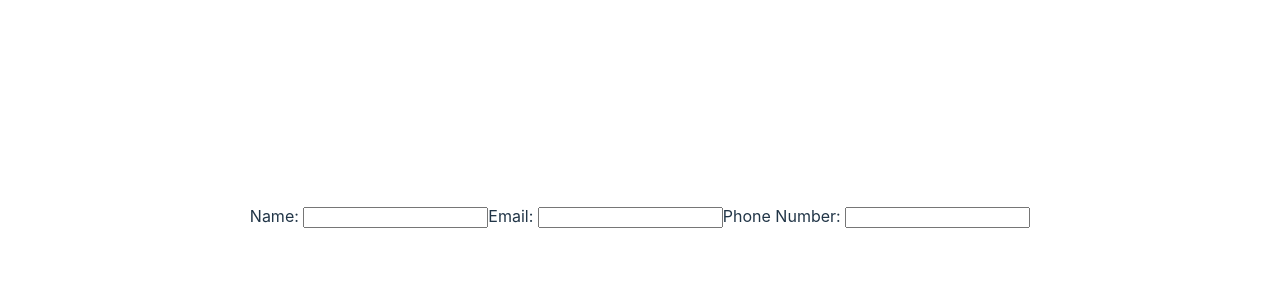
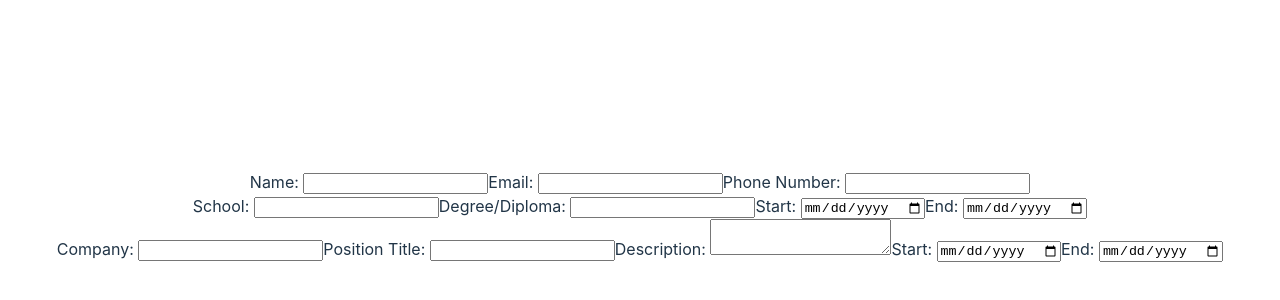
Before and after one commit to Trxllest/cv-application-react, a React (Vite) app: page / in a window 1280 px wide. Shown: the part 184-484 px from the top of the page. Built offline with nearby package versions, Linux system fonts and the light colour scheme.

Commit message:
Import section components

```diff
--- a/src/App.jsx
+++ b/src/App.jsx
@@ -1,7 +1,9 @@
 import { useState } from 'react'
 import Section from './components/Section'
-import Info from './components/info'
+import Info from './components/Info'
+import Education from './components/Education'
 import './App.css'
+import Employment from './components/Employment'
 
 function App() {
   const [,] = useState()
@@ -11,8 +13,12 @@ function App() {
     <Section>
       <Info />
     </Section>
-    <Section></Section>
-    <Section></Section>
+    <Section>
+      <Education />
+    </Section>
+    <Section>
+      <Employment />
+    </Section>
     </>
   )
 }
```
